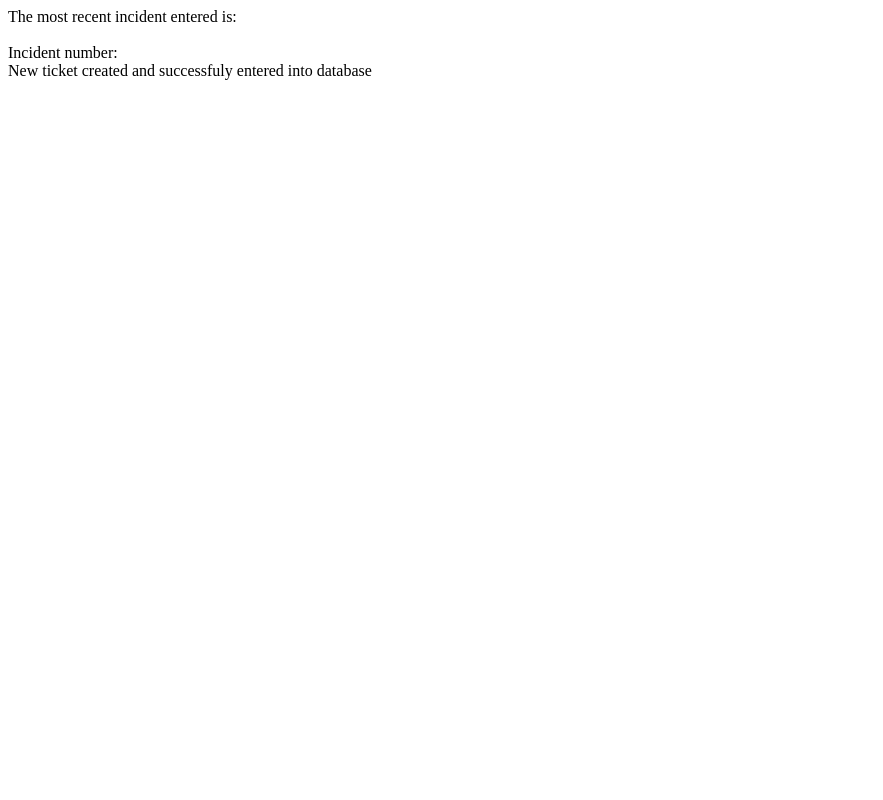
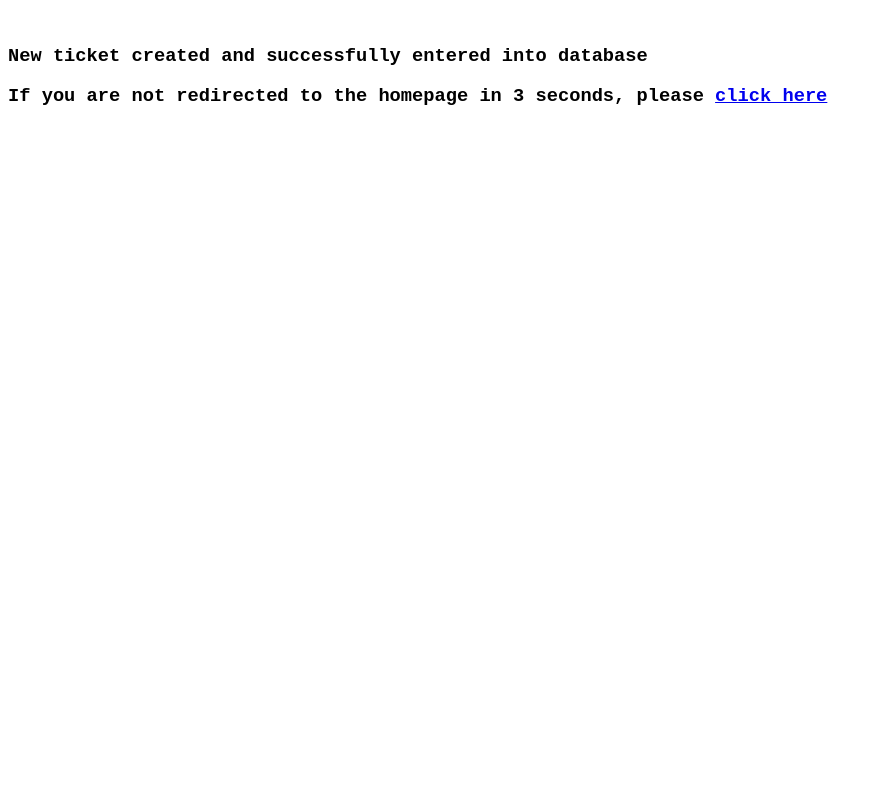
Before and after one commit to p-deb/CSIRT-Incident-Report-System, a PHP site: page /NewIncident.php in a window 1280 px wide. Shown: the whole page, without its empty margins (0-883 px from the left). Run offline with PHP 8.4, Linux system fonts and the light colour scheme; the visitor is signed in with stand-in values (Sample User, id 1); data that the repository does not hold is empty.

Commit message:
Update NewIncident.php
Fixes to storing data in db from form

```diff
--- a/NewIncident.php
+++ b/NewIncident.php
@@ -1,7 +1,6 @@
 <?php
      include("connection.php");// Connects to db
-     include("session.php");	//Verifies which user logged in is entering data
-	session_start();
+     include("session.php");//Verifies which user logged in is entering data
      # Inserts Incident title, category, and status into incident table
      # Incident No is also incremented by 1
      if (isset($_REQUEST['IncidentTitle']))
@@ -35,26 +34,26 @@ if (isset($_REQUEST['ip']))
 
 
 $sql = "INSERT INTO `Incident` (incidentType, dateCreated, incidentStatus, incidentTitle ) VALUES ('$Category', current_timestamp(), '$Status', '$IncidentTitle');";
+
+$sql.= "INSERT INTO participant_has_incident SELECT '$LastName', '$FirstName', MAX(incidentNo) FROM incident;";
+
 $sql .= "INSERT INTO `Participant` (lastName, firstName, jobTitle, email, reasonForIncident) VALUES ('$LastName', '$FirstName', '$Job', '$Email', '$Relation');";
 
-$last = mysqli_query($db, "SELECT MAX(incidentNo) AS maxNo FROM incident");
-$row = mysqli_fetch_assoc($last);
-$lastIncident = $row['maxNo'];
+$sql .= "INSERT INTO `IP Address` SELECT '$IP', '$ipRelation', MAX(incidentNo) FROM incident;";
 
-echo "The most recent incident entered is: " .$lastIncident; ?> <br><br> <?php
-echo "Incident number:" . $lastIncident;
-
-$sql .= "INSERT INTO `Participant_has_Incident` VALUES ('$lastIncident', '$LastName', '$FirstName');";
-$sql .= "INSERT INTO `IP Address` VALUES ('$lastIncident', '$IP', '$ipRelation');";
-$sql .= "INSERT INTO `Comments` VALUES (current_timestamp(), '$textarea', '$lastIncident', '$login_session');";
+$sql .= "INSERT INTO `Comments` SELECT current_timestamp(), '$textarea', '$login_session', MAX(incidentNo) FROM incident;";
 
 if ($db->multi_query($sql) === TRUE)
 { ?> <br>
+<link rel="stylesheet" type ="text/css" href="Homepage.css"/>
+<h3>New ticket created and successfully entered into database</h3>
+<h3>If you are not redirected to the homepage in 3 seconds, please <a href = "Homepage.php"> click here </a></h3>
 <?php
-echo "New ticket created and successfuly entered into database"; }
+header("refresh: 2; url = Homepage.php");
+}
 else
-{echo "Error: " .$sql . "<br>" . $db->error;}
+{echo "Error: " .$sql . "<br>" . $db->error;
+}
 
 $db->close();
-header("refresh: 3; url = Homepage.php");
 ?>
```
